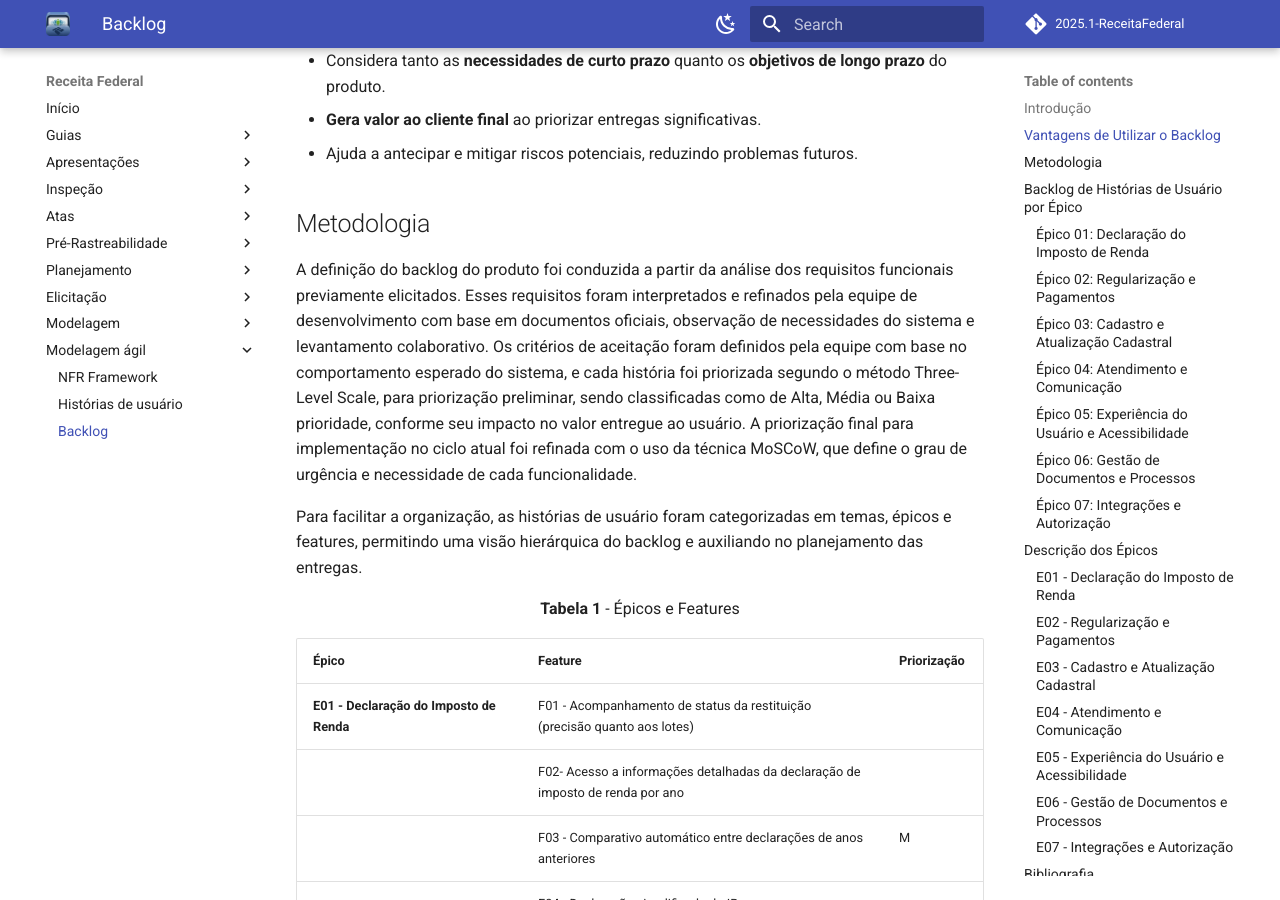
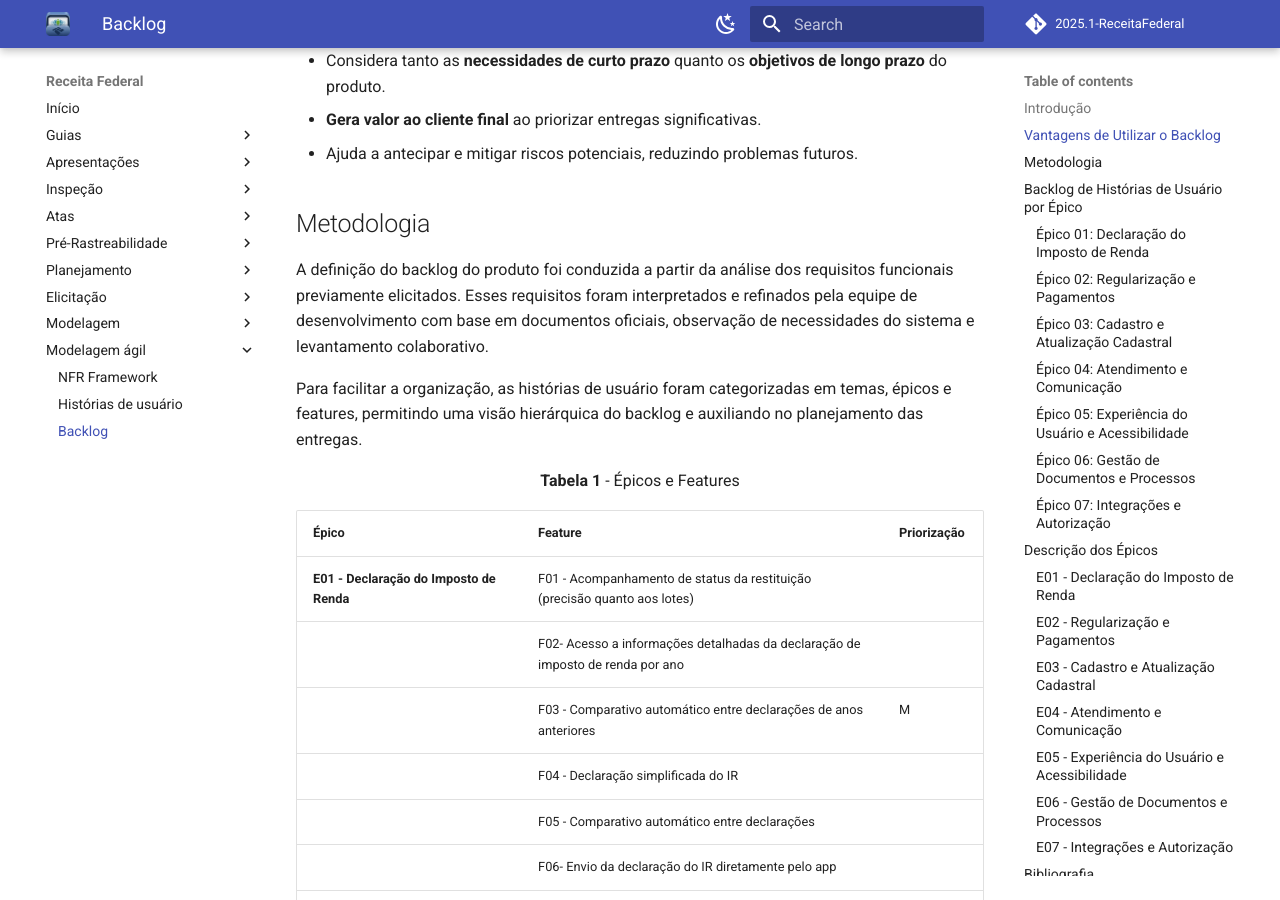
Before and after one commit to Requisitos-de-Software/2025.1-Meu-INSS, an MkDocs documentation site: the page built from docs/modelagem-agil/backlog.md, in a window 1280 px wide and 900 px high, scrolled down 664 px. Built offline with MkDocs 1.6.1 and Material for MkDocs 9.7.7, drawn with Linux system fonts in a browser that asks for light colours; comment, search, counter and statistics services are not loaded; some of the changed lines change nothing that is shown; some of the changed text lies outside the part shown.

Commit message:
corrigindo coisas

```diff
--- a/docs/modelagem-agil/backlog.md
+++ b/docs/modelagem-agil/backlog.md
@@ -11,8 +11,8 @@
 - **Gera valor ao cliente final** ao priorizar entregas significativas.
 - Ajuda a antecipar e mitigar riscos potenciais, reduzindo problemas futuros.
 ## Metodologia
+
 A definição do backlog do produto foi conduzida a partir da análise dos requisitos funcionais previamente elicitados. Esses requisitos foram interpretados e refinados pela equipe de desenvolvimento com base em documentos oficiais, observação de necessidades do sistema e levantamento colaborativo.
-Os critérios de aceitação foram definidos pela equipe com base no comportamento esperado do sistema, e cada história foi priorizada segundo o método Three-Level Scale, para priorização preliminar, sendo classificadas como de Alta, Média ou Baixa prioridade, conforme seu impacto no valor entregue ao usuário. A priorização final para implementação no ciclo atual foi refinada com o uso da técnica MoSCoW, que define o grau de urgência e necessidade de cada funcionalidade.
 
 Para facilitar a organização, as histórias de usuário foram categorizadas em temas, épicos e features, permitindo uma visão hierárquica do backlog e auxiliando no planejamento das entregas.
 
@@ -60,7 +60,7 @@
 
 ### Épico 01: Declaração do Imposto de Renda
 
-<p style="text-align: center"><b>Tabela 1</b> - Épico 01</p>
+<p style="text-align: center"><b>Tabela 2</b> - Épico 01</p>
 
 | Feature | História de Usuário | Priorização |
 |---------|---------------------|-------------|
@@ -76,7 +76,7 @@
 
 ### Épico 02: Regularização e Pagamentos
 
-<p style="text-align: center"><b>Tabela 2</b> - Épico 02</p>
+<p style="text-align: center"><b>Tabela 3</b> - Épico 02</p>
 
 | Feature | História de Usuário | Priorização |
 |---------|---------------------|-------------|
@@ -89,7 +89,7 @@
 
 ### Épico 03: Cadastro e Atualização Cadastral
 
-<p style="text-align: center"><b>Tabela 3</b> - Épico 03</p>
+<p style="text-align: center"><b>Tabela 4</b> - Épico 03</p>
 
 | Feature | História de Usuário | Priorização |
 |---------|---------------------|-------------|
@@ -102,7 +102,7 @@
 
 ### Épico 04: Atendimento e Comunicação
 
-<p style="text-align: center"><b>Tabela 4</b> - Épico 04</p>
+<p style="text-align: center"><b>Tabela 5</b> - Épico 04</p>
 
 | Feature | História de Usuário | Priorização |
 |---------|---------------------|-------------|
@@ -114,7 +114,7 @@
 
 ### Épico 05: Experiência do Usuário e Acessibilidade
 
-<p style="text-align: center"><b>Tabela 5</b> - Épico 05</p>
+<p style="text-align: center"><b>Tabela 6</b> - Épico 05</p>
 
 | Feature | História de Usuário | Priorização |
 |---------|---------------------|-------------|
@@ -128,7 +128,7 @@
 
 ### Épico 06: Gestão de Documentos e Processos
 
-<p style="text-align: center"><b>Tabela 6</b> - Épico 06</p>
+<p style="text-align: center"><b>Tabela 7</b> - Épico 06</p>
 
 | Feature | História de Usuário | Priorização |
 |---------|---------------------|-------------|
@@ -140,7 +140,7 @@
 
 ### Épico 07: Integrações e Autorização
 
-<p style="text-align: center"><b>Tabela 7</b> - Épico 07</p>
+<p style="text-align: center"><b>Tabela 8</b> - Épico 07</p>
 
 | Feature | História de Usuário | Priorização |
 |---------|---------------------|-------------|
```
